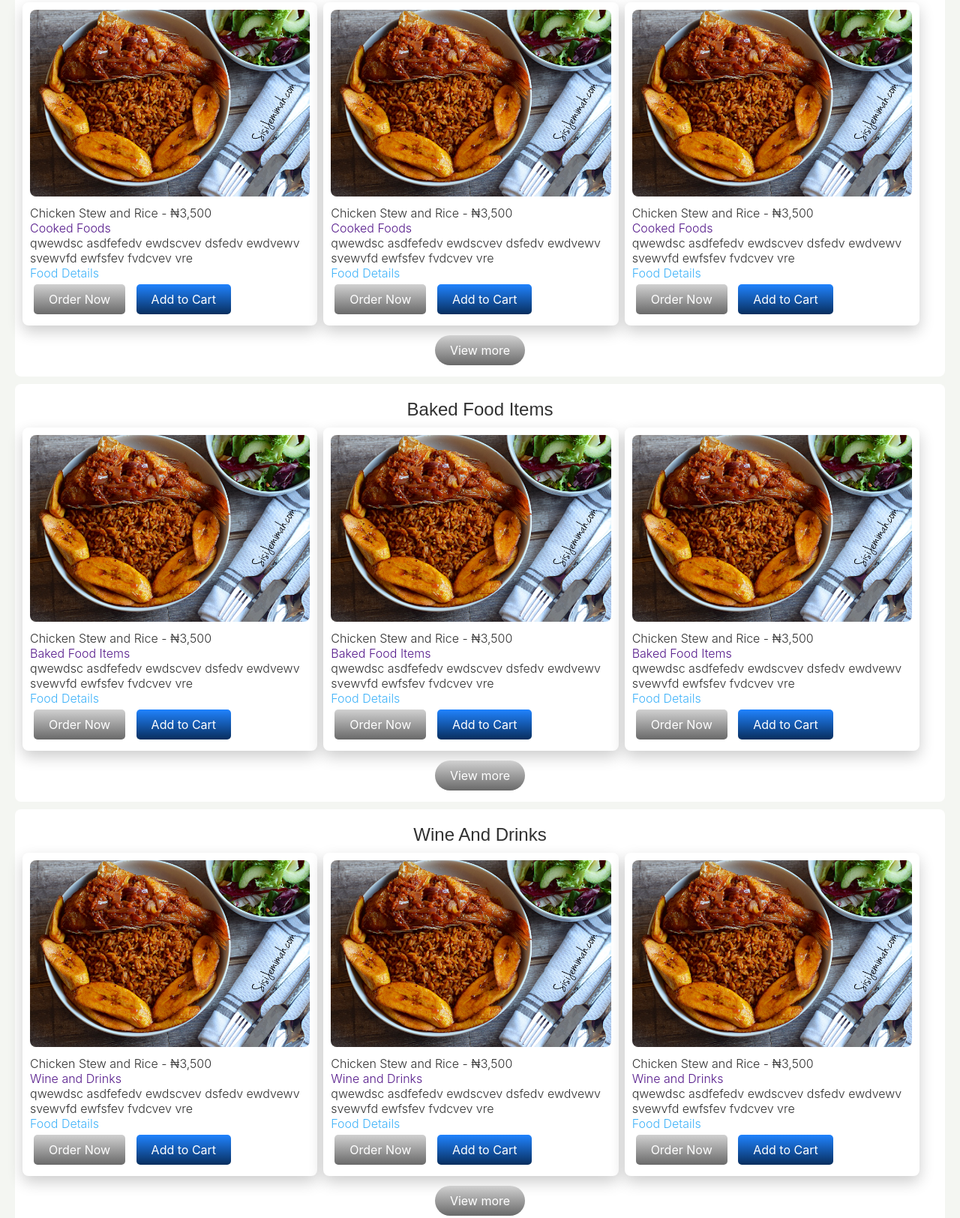
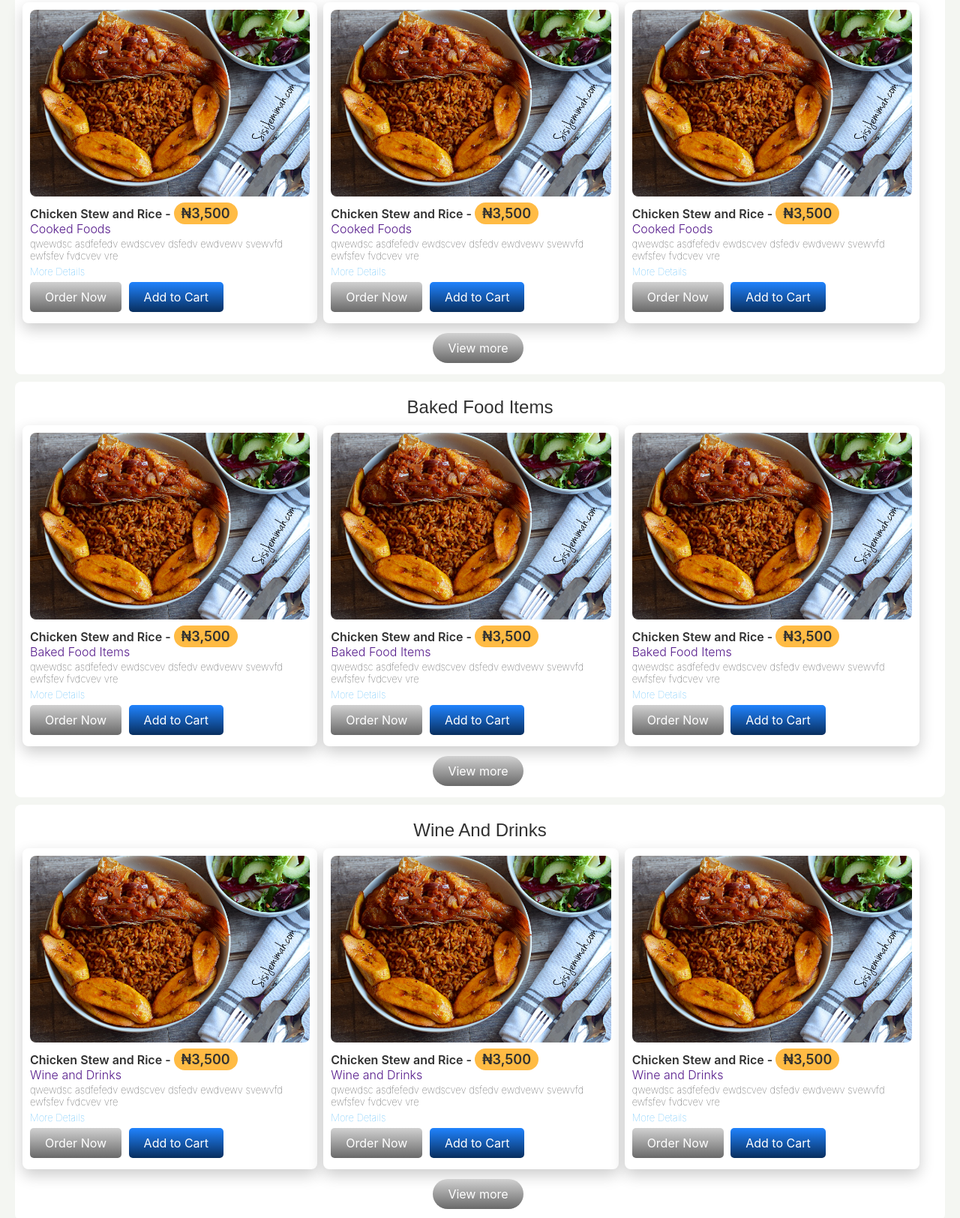
Before and after one commit to henperi/Fast-Food-Fast, a plain HTML site: page UI/foods-menu.html in a window 1280 px wide. Shown: the part 164-1788 px from the top of the page at 75% size. Drawn offline with Linux system fonts and the light colour scheme.

Commit message:
Update the UI
Added styles for .item-title, .item-description, .price
And also update a few other pages

```diff
--- a/UI/assets/css/main.css
+++ b/UI/assets/css/main.css
@@ -56,14 +56,14 @@ nav {
     background-color: rgb(21, 116, 233);
     color: #f2f2f2;
 }
-/* .left-nav {
+.left-nav {
     float: left;
     display: block
 }
 .right-nav {
     float: right;
     display: block
-} */
+}
 
 /* Hide the link that should open and close the topnav on small screens */
 .topnav .icon {
@@ -356,7 +356,7 @@ a.btn {
     min-height: 35px;
     max-width: 100%;
     padding: 10px 20px;
-    margin: 5px 5px;
+    margin: 5px 5px 5px 0px;
     cursor: pointer;
     font-size: 16px;
     display: inline-block;
@@ -580,6 +580,27 @@ section {
 .transparent {
     background: rgba(238, 235, 235, 0.7) !important;
 }
+.item-title {
+    font-weight: 600;
+    margin-bottom: 0px;
+    cursor: pointer;
+}
+.item-description {
+    font-size: 13px;
+    padding: 2px 0;
+    font-weight: 50;
+}
+/* Badge */
+.price {
+    text-transform: uppercase;
+    font-weight: 600;
+    padding: 3px 5px;
+    font-size: 18px;
+    margin-top: 1px;
+    background-color: #ffbb44;
+    padding: 4px 10px;
+    border-radius: 25px
+}
 
 /*
 *===================================================================================
--- a/UI/foods-menu.html
+++ b/UI/foods-menu.html
@@ -41,7 +41,7 @@
                                 <div class="item-title">Chicken Stew and Rice - <span class="badge price">&#8358;3,500</span></div>
                                 <div class="item-subtitle"><a href="">Cooked Foods</a></div>
                                 <div class="item-description">qwewdsc asdfefedv ewdscvev dsfedv ewdvewv svewvfd ewfsfev fvdcvev vre</div>
-                                <span class="item-description link">Food Details</span>
+                                <span class="item-description link">More Details</span>
                             </div>
                         </div>
                         <div>
@@ -59,7 +59,7 @@
                                 <div class="item-title">Chicken Stew and Rice - <span class="badge price">&#8358;3,500</span></div>
                                 <div class="item-subtitle"><a href="">Cooked Foods</a></div>
                                 <div class="item-description">qwewdsc asdfefedv ewdscvev dsfedv ewdvewv svewvfd ewfsfev fvdcvev vre</div>
-                                <span class="item-description link">Food Details</span>
+                                <span class="item-description link">More Details</span>
                             </div>
                         </div>
                         <div>
@@ -77,7 +77,7 @@
                                 <div class="item-title">Chicken Stew and Rice - <span class="badge price">&#8358;3,500</span></div>
                                 <div class="item-subtitle"><a href="">Cooked Foods</a></div>
                                 <div class="item-description">qwewdsc asdfefedv ewdscvev dsfedv ewdvewv svewvfd ewfsfev fvdcvev vre</div>
-                                <span class="item-description link">Food Details</span>
+                                <span class="item-description link">More Details</span>
                             </div>
                         </div>
                         <div>
@@ -103,7 +103,7 @@
                                 <div class="item-title">Chicken Stew and Rice - <span class="badge price">&#8358;3,500</span></div>
                                 <div class="item-subtitle"><a href="">Baked Food Items</a></div>
                                 <div class="item-description">qwewdsc asdfefedv ewdscvev dsfedv ewdvewv svewvfd ewfsfev fvdcvev vre</div>
-                                <span class="item-description link">Food Details</span>
+                                <span class="item-description link">More Details</span>
                             </div>
                         </div>
                         <div>
@@ -121,7 +121,7 @@
                                 <div class="item-title">Chicken Stew and Rice - <span class="badge price">&#8358;3,500</span></div>
                                 <div class="item-subtitle"><a href="">Baked Food Items</a></div>
                                 <div class="item-description">qwewdsc asdfefedv ewdscvev dsfedv ewdvewv svewvfd ewfsfev fvdcvev vre</div>
-                                <span class="item-description link">Food Details</span>
+                                <span class="item-description link">More Details</span>
                             </div>
                         </div>
                         <div>
@@ -139,7 +139,7 @@
                                 <div class="item-title">Chicken Stew and Rice - <span class="badge price">&#8358;3,500</span></div>
                                 <div class="item-subtitle"><a href="">Baked Food Items</a></div>
                                 <div class="item-description">qwewdsc asdfefedv ewdscvev dsfedv ewdvewv svewvfd ewfsfev fvdcvev vre</div>
-                                <span class="item-description link">Food Details</span>
+                                <span class="item-description link">More Details</span>
                             </div>
                         </div>
                         <div>
@@ -165,7 +165,7 @@
                                 <div class="item-title">Chicken Stew and Rice - <span class="badge price">&#8358;3,500</span></div>
                                 <div class="item-subtitle"><a href="">Wine and Drinks</a></div>
                                 <div class="item-description">qwewdsc asdfefedv ewdscvev dsfedv ewdvewv svewvfd ewfsfev fvdcvev vre</div>
-                                <span class="item-description link">Food Details</span>
+                                <span class="item-description link">More Details</span>
                             </div>
                         </div>
                         <div>
@@ -183,7 +183,7 @@
                                 <div class="item-title">Chicken Stew and Rice - <span class="badge price">&#8358;3,500</span></div>
                                 <div class="item-subtitle"><a href="">Wine and Drinks</a></div>
                                 <div class="item-description">qwewdsc asdfefedv ewdscvev dsfedv ewdvewv svewvfd ewfsfev fvdcvev vre</div>
-                                <span class="item-description link">Food Details</span>
+                                <span class="item-description link">More Details</span>
                             </div>
                         </div>
                         <div>
@@ -201,7 +201,7 @@
                                 <div class="item-title">Chicken Stew and Rice - <span class="badge price">&#8358;3,500</span></div>
                                 <div class="item-subtitle"><a href="">Wine and Drinks</a></div>
                                 <div class="item-description">qwewdsc asdfefedv ewdscvev dsfedv ewdvewv svewvfd ewfsfev fvdcvev vre</div>
-                                <span class="item-description link">Food Details</span>
+                                <span class="item-description link">More Details</span>
                             </div>
                         </div>
                         <div>
```
Also changed, not shown: UI/users/dashboard.html (+5 -3 lines), UI/users/foods.html (+9 -9 lines), UI/users/order-now.html (+4 -4 lines).
